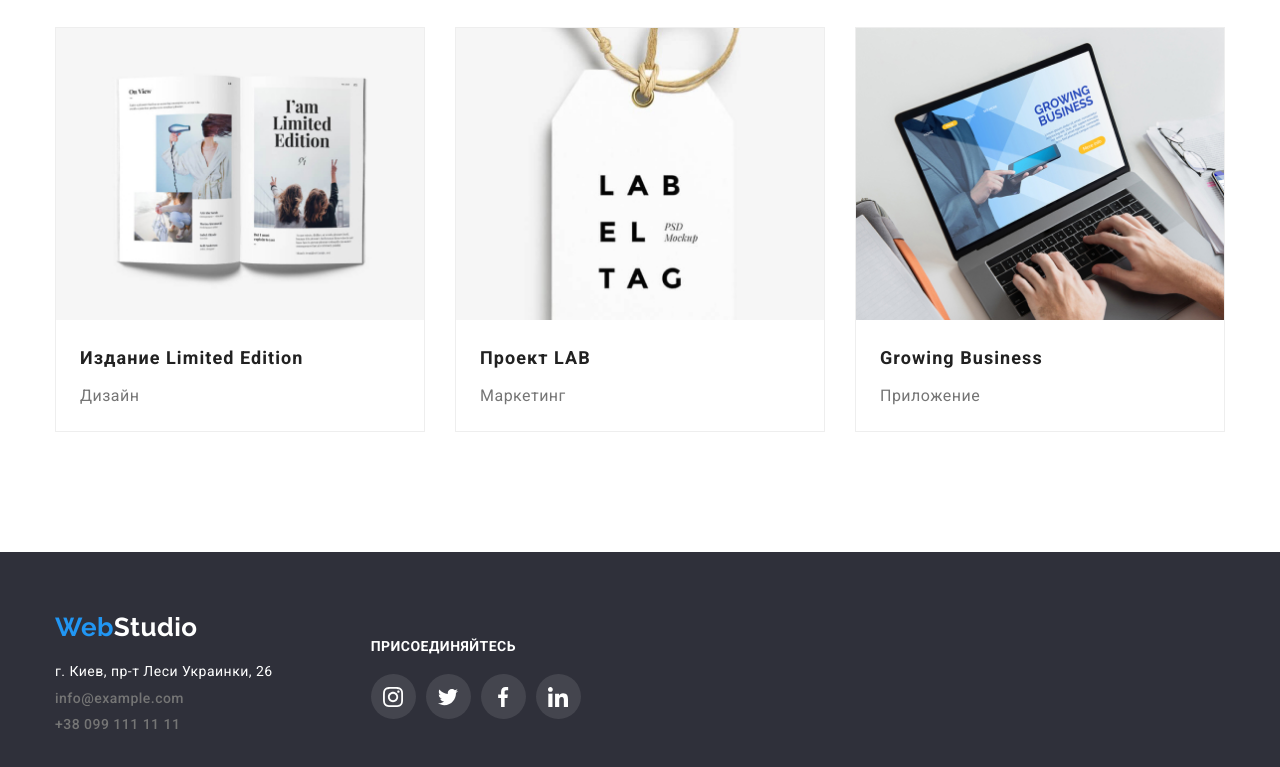
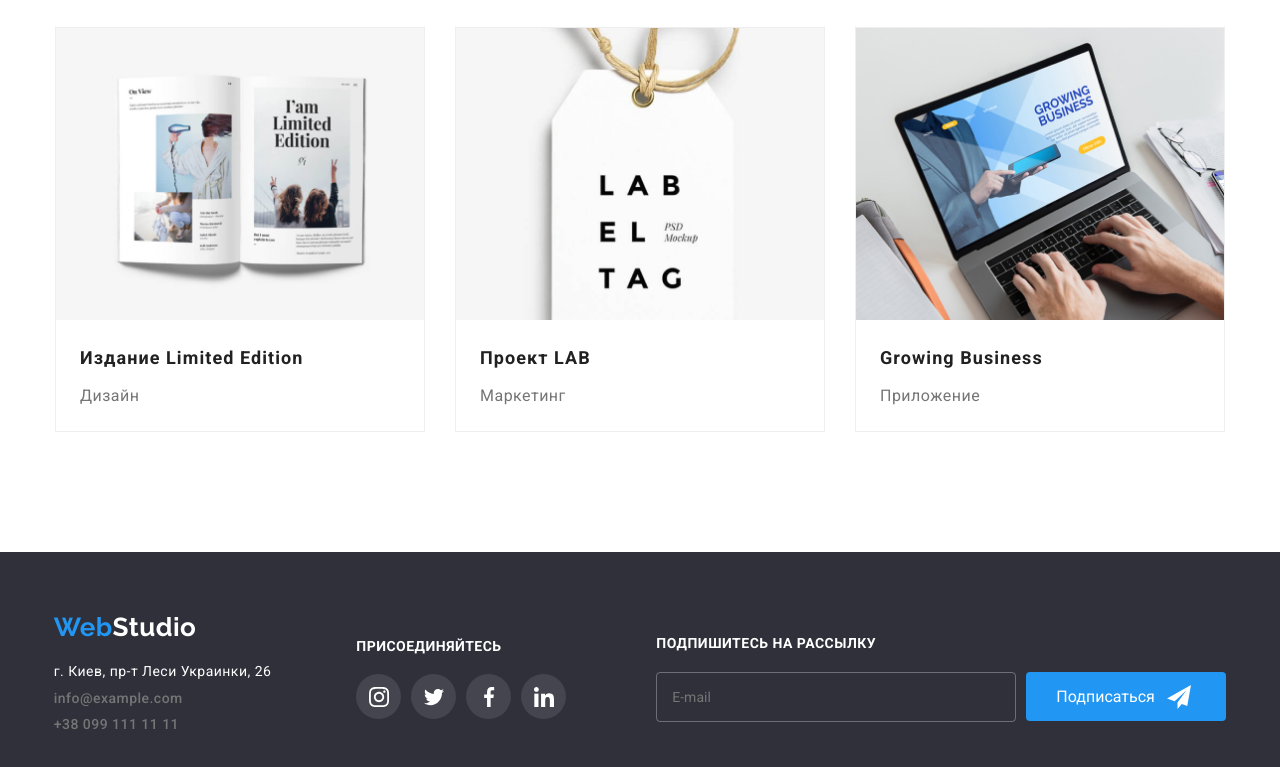
Before and after one commit to Yulia2021-dev/goit-markup-hw-06, a plain HTML site: page portfolio.html in a window 1280 px wide. Shown: the part 1107-1874 px from the top of the page. Drawn offline with nearby package versions, Linux system fonts and the light colour scheme.

```diff
--- a/css/styles.css
+++ b/css/styles.css
@@ -823,7 +823,7 @@ address {
 }
 
 .form-input:focus + .modal-icon {
-   fill: var(--accent-color);
+    fill: var(--accent-color);
     transition: var(--animation-time) cubic-bezier(0.4, 0, 0.2, 1);
 }
 
@@ -865,7 +865,7 @@ address {
 .custom-checkbox:checked+label::before {
   border-color: var(--accent-color);
   background-color: var(--accent-color);
-  background-image: url(/images/icon-checkbox.svg);
+  background-image: url(/images/icons/icon-checkbox.svg);
   background-size: contain;
   background-origin: border-box;
 }
--- a/portfolio.html
+++ b/portfolio.html
@@ -314,7 +314,16 @@
           </div>
           <!-- Block 3 -->
           <div class="subscription-form">
-
+            <h3 class="join-text">Подпишитесь на рассылку</h3>
+            <form class="footer-form">
+            <input class="footer-input" type="text" name="email" placeholder="E-mail">
+            <div class="footer-icon">
+            <button class="form-button" type="submit">Подписаться</button>
+            <svg class="form-button-icon" width="24" height="24">
+              <use href="./images/icons/sprite.svg#icon-send-telegramm"></use>
+            </svg>
+          </div>
+            </form>
           </div>
       </div>
     </footer>
```
Also changed, not shown: index.html (+1 -1 lines), images/icons/icon-checkbox.svg (added), images/icons/sprite.svg.
